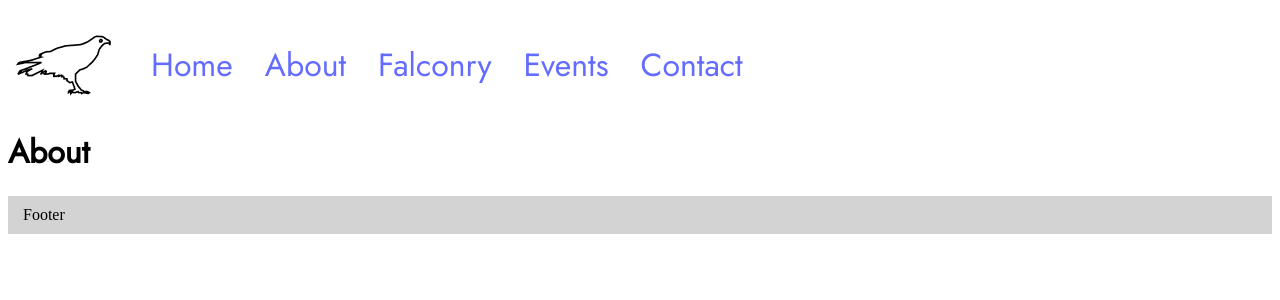
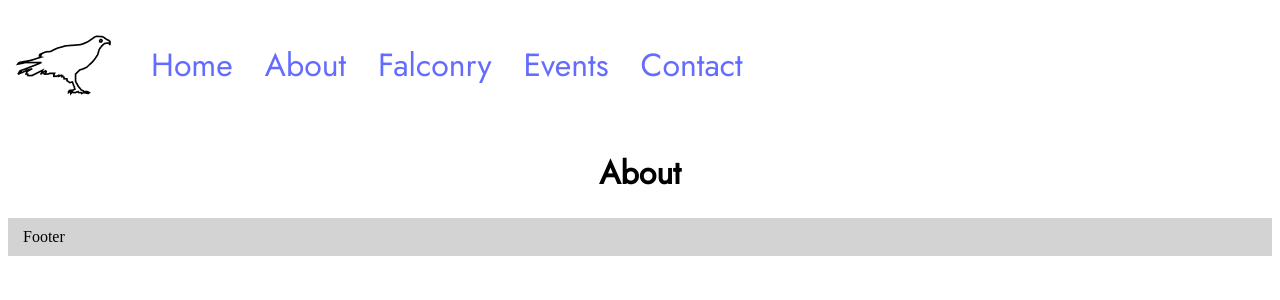
Before and after one commit to nadjascodejourney/birdsOfPrey-Project, a React (Vite) app: page /about in a window 1280 px wide. Shown: the top 300 px of the page. Built offline with nearby package versions, Linux system fonts and the light colour scheme.

Commit message:
styling mainpage

```diff
--- a/src/components/MainStyledComponent.jsx
+++ b/src/components/MainStyledComponent.jsx
@@ -2,22 +2,36 @@ import styled from "styled-components";
 import "../styles/fonts.css";
 
 const MainStyle = styled.main`
+
   font-family: "Jost", sans-serif;
   font-weight: 300;
 
   margin-top: calc(1vh + var(--header-height));
   /* responsive based on header height  */
 
+  display: flex;
+  flex-direction: column;
+  align-items: center;
 
+  .wrapper {
+    display: grid;
+    grid-template-areas:
+    "box"
+  }
+  .titlebox {
+    text-align: right;
+    grid-area: box;
+    align-self: top;
+
+  }
   .titles {
     font-family: "Nothing You Could Do", cursive;
     font-weight: 400;
+    color: orange;
   }
 
   h1.maintitle {
-    font-size: clamp(2.5rem, 3rem + 3vw, 9rem);
-    padding: 42px;
-    margin: 0;
+    font-size: clamp(4rem, 4rem + 3vw, 9rem);
     white-space: nowrap; // prevent line break on smaller screens
   }
   h2.subtitle {
@@ -27,7 +41,7 @@ const MainStyle = styled.main`
   }
 
   h2.secondTitle {
-    font-size: clamp(2rem, 2rem + 1vw, 6rem);
+    font-size: clamp(3rem, 3rem + 1vw, 6rem);
   }
 
   h3 {
@@ -37,11 +51,14 @@ const MainStyle = styled.main`
   }
 
   figure.bird-illus {
+    grid-area: box;
     display: grid;
     grid-template-columns: repeat(2, 1fr);
     grid-template-rows: repeat(2, 1fr);
     gap: 2px;
-    width: 45vw;
+    width: 50vw;
+    margin: auto;
+
    }
 
    .illu-box {
@@ -51,16 +68,17 @@ const MainStyle = styled.main`
     .illu-box:nth-child(1) {
       grid-column: 1;
       grid-row: 1;
+
       img {
         width: 100%;
         height: 100%;
         object-fit: contain;
       }
     }
+
     .illu-box:nth-child(2) {
       grid-column: 2;
       grid-row: 2;
-
 
       img {
         width: 100%;
@@ -69,11 +87,20 @@ const MainStyle = styled.main`
         transform: rotate(4.503deg);
       }
 
+
     }
+
     .illu-box:nth-child(3) {
       grid-column: 1;
       grid-row: 2;
+
+      img {
+        width: 100%;
+        height: 100%;
+        object-fit: contain;
+      }
     }
+
   }
 
   figure.bird-card-grid {
@@ -86,6 +113,12 @@ const MainStyle = styled.main`
       box-shadow: 0 0 10px rgba(0, 0, 0, 0.1);
       overflow: hidden;
     }
+
+    div:hover .captions {
+      color: orange;
+
+    }
+
     img {
       width: 100%;
       height: 100%;
@@ -96,6 +129,7 @@ const MainStyle = styled.main`
 
     img:hover {
       filter: brightness(1);
+
     }
 
     figcaption.captions {
@@ -106,9 +140,13 @@ const MainStyle = styled.main`
       font-size: calc(
         1.5rem + 2vw
       ); // fluid typography, no breakpoints, minimal
-      font-weight: 200;
+      font-weight: 300;
       color: white;
     }
+
+
+
+
 
     @media (max-width: 768px) {
       grid-template-columns: 1fr;
--- a/src/components/Navigation.jsx
+++ b/src/components/Navigation.jsx
@@ -17,7 +17,7 @@ const NavList = styled.ul`
     text-decoration: none;
   }
   a:hover {
-    color: #535bf2;
+    color: orange;
   }
 
   /* responsive: */
--- a/src/pages/Home.jsx
+++ b/src/pages/Home.jsx
@@ -13,13 +13,13 @@ const Home = () => {
     menuImages,
   } = jsonData.homepage;
 
-  // hover effect bird-cards
-  const [ishovered, setIshovered] = useState(false);
-
   return (
     <MainStyle>
+      <div className="wrapper">
+        <div className="titlebox">
           <h1 className="titles maintitle">{title}</h1>
           <h2 className="subtitle">{subtitle}</h2>
+        </div>
         <figure className="bird-illus">
           {images.map((image, index) => (
             <div key={index} className="illu-box">
@@ -27,6 +27,7 @@ const Home = () => {
             </div>
           ))}
         </figure>
+      </div>
 
       <h3>
         {mainText} <span>{highlightedText}</span>
@@ -38,7 +39,7 @@ const Home = () => {
           <div key={index}>
             <img src={image.src} alt={image.alt} />
             <figcaption className="captions">{image.caption}</figcaption>
-          </div> // map birds for homepage
+          </div>
         ))}
       </figure>
     </MainStyle>
```
Lines whose indentation alone changed are shown as unchanged.
